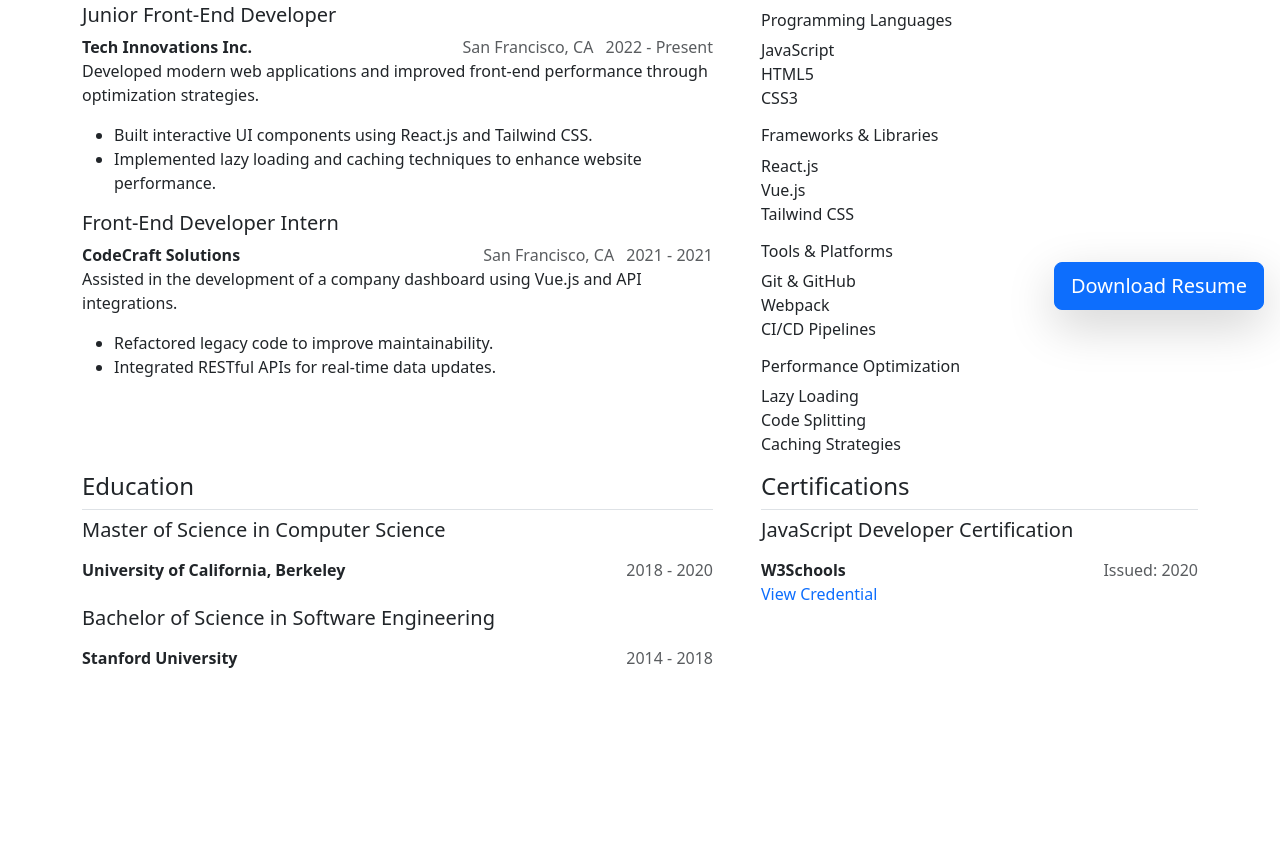
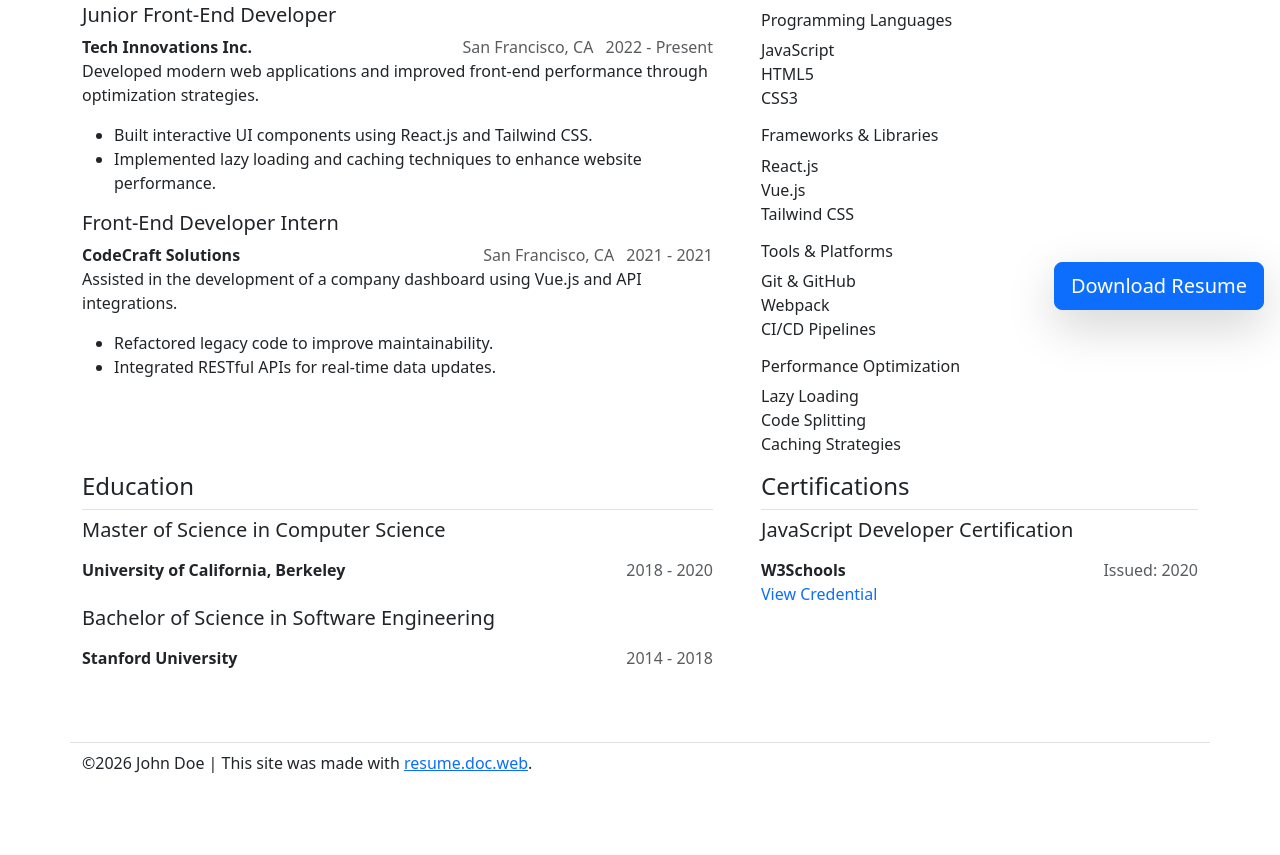
Before and after one commit to j8nn3str/resume.doc.web, an Eleventy site: page src/index.md in a window 1280 px wide. Shown: the part 474-1329 px from the top of the page. Before the commit the page ends 1216 px from the top, so only its background shows below. Built offline with nearby package versions, Linux system fonts and the light colour scheme; Eleventy itself is replaced by a stand-in of ours; files that its build step writes are made by us from their sources; files whose address does not match are found by name.

Commit message:
footer copyright and attribution

```diff
--- a/src/_includes/layouts/default.njk
+++ b/src/_includes/layouts/default.njk
@@ -161,3 +161,9 @@
 
 {% include "shared/footer.njk" %}
 <script src="./assets/main.js"></script>
+
+
+  <div class="container py-2  my-0 border-top" id="footer">
+    <p class="text-start copyright">©{{ buildDate| formatDate('YYYY') }} {{ example_resume.name }} | This site was made with <a href="https://github.com/j8nn3str/resume.doc.web">resume.doc.web</a>.</p>
+    <canvas data-class="qr" data-qr-id="siteQR" data-qr-text="profile.j8nn3str.me" height="50" width="50" style="height: 50px; width: 50px;"></canvas>
+</div>
```
Also changed, not shown: .eleventy.js.
